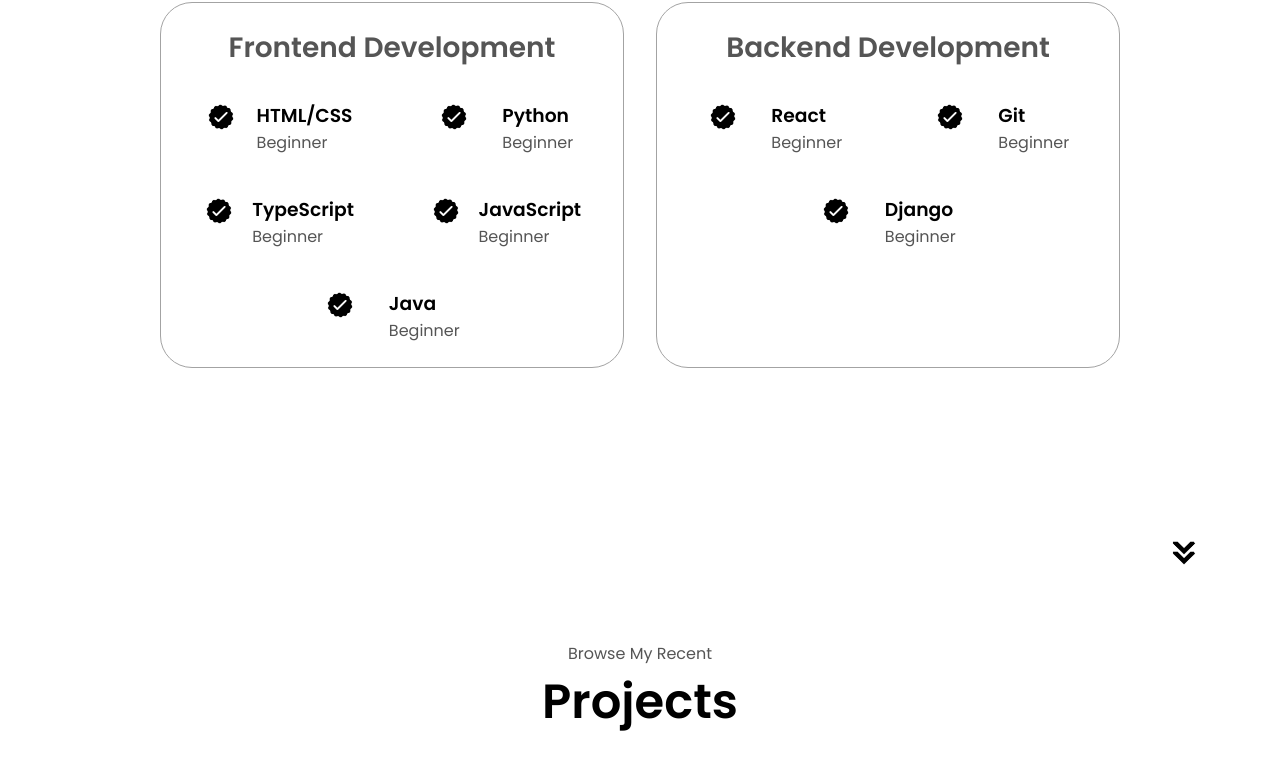
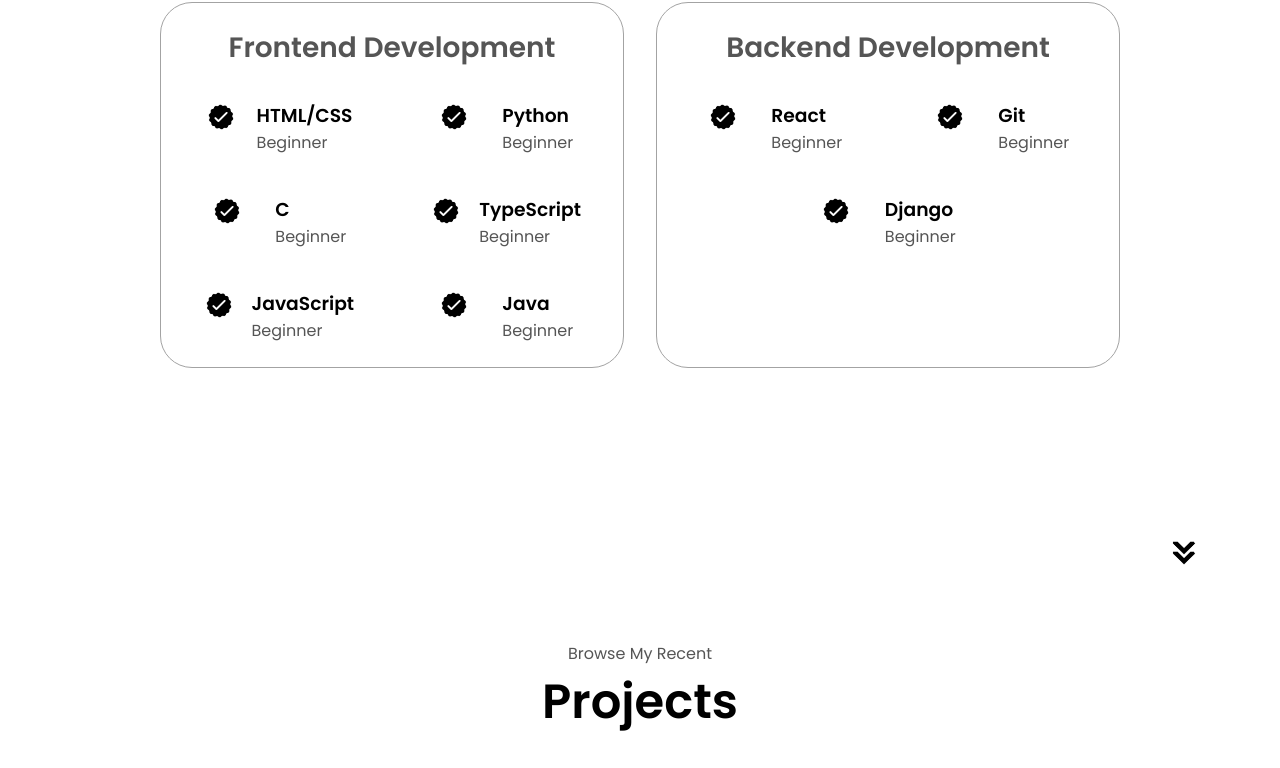
Before and after one commit to alr04/Portfolio-Website, a plain HTML site: page index.html in a window 1280 px wide. Shown: the part 1823-2591 px from the top of the page. Drawn offline with Linux system fonts and the light colour scheme.

Commit message:
Updated Experience Section

```diff
--- a/index.html
+++ b/index.html
@@ -143,6 +143,17 @@
                             >
                             <div>
                                 <h3>Python</h3>
+                                <p>Beginner</p>
+                            </div>
+                        </article>
+                        <article>
+                            <img
+                            src="./assets/checkmark.png"
+                            alt="Experience icon"
+                            class="icon"
+                            >
+                            <div>
+                                <h3>C</h3>
                                 <p>Beginner</p>
                             </div>
                         </article>
```
